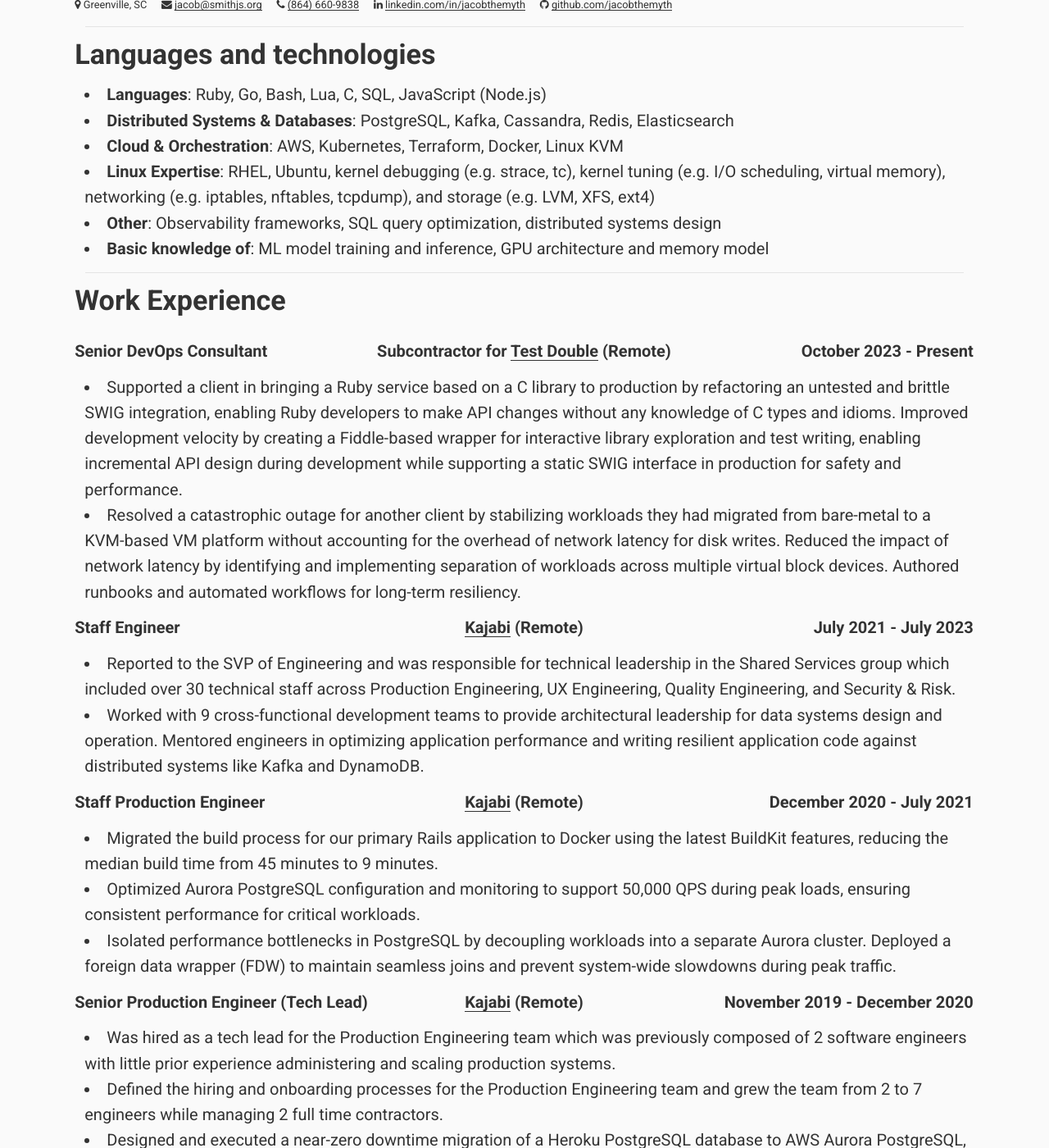
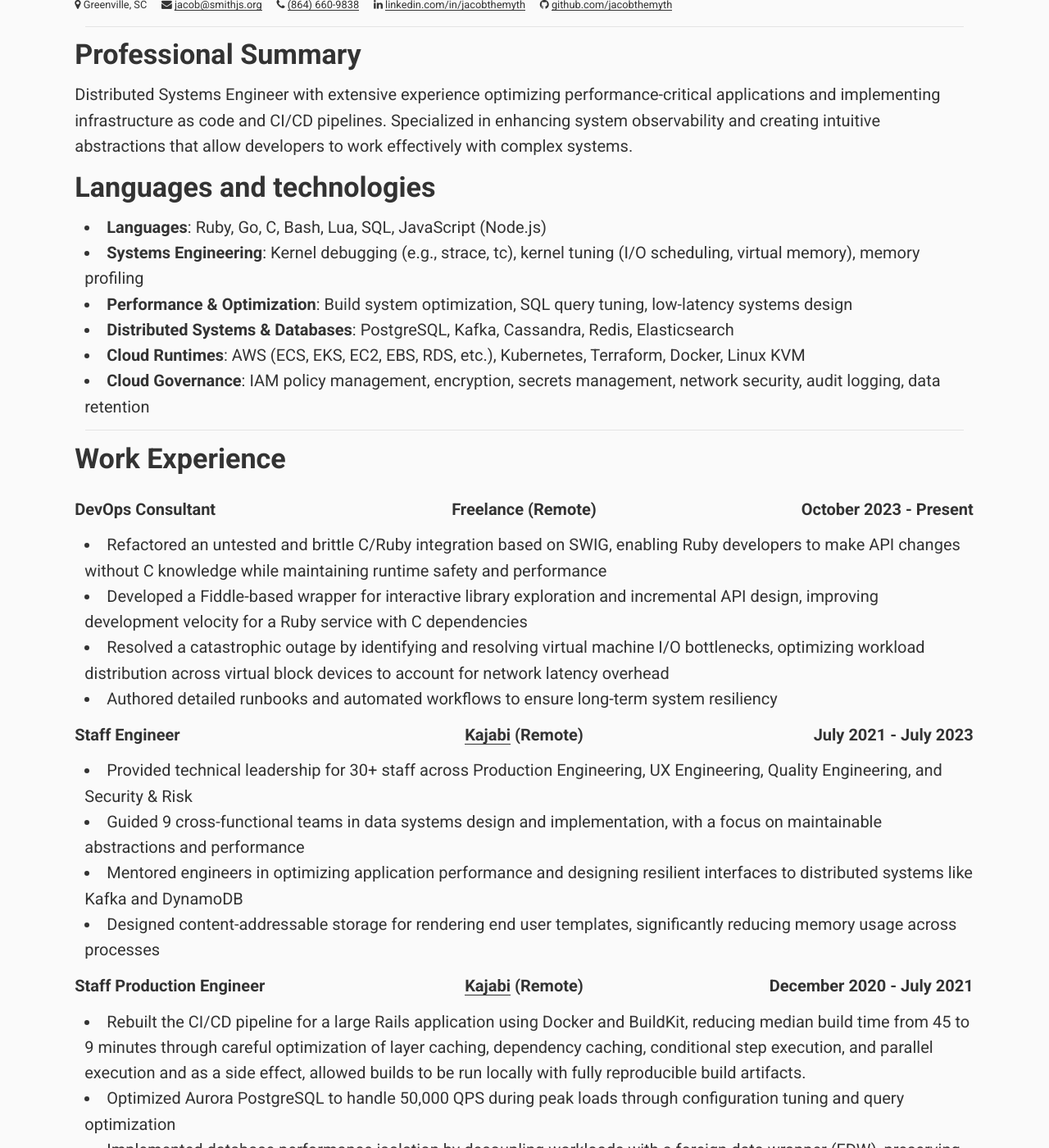
Before and after one commit to jacobthemyth/jacobthemyth.github.io, a Jekyll site: the page built from resume.md, in a window 1280 px wide and 1400 px high, scrolled down 324 px. Shown: the whole window at 82% size. Built offline with Jekyll 4.4.1, drawn with Linux system fonts in a browser that asks for light colours; nearby versions of some CDN libraries; library files that are not in the unit come from our copies; our own code applies the rules of GitHub Pages for plain Markdown files; some of the changed text lies outside the part shown.

Commit message:
Update resume

```diff
--- a/resume.md
+++ b/resume.md
@@ -4,28 +4,34 @@ permalink: /resume
 body_class: resume
 ---
 
+## Professional Summary
+
+Distributed Systems Engineer with extensive experience optimizing performance-critical applications and implementing infrastructure as code and CI/CD pipelines. Specialized in enhancing system observability and creating intuitive abstractions that allow developers to work effectively with complex systems.
+
 ## Languages and technologies
 
-- **Languages**: Ruby, Go, Bash, Lua, C, SQL, JavaScript (Node.js)
+- **Languages**: Ruby, Go, C, Bash, Lua, SQL, JavaScript (Node.js)
+- **Systems Engineering**: Kernel debugging (e.g., strace, tc), kernel tuning (I/O scheduling, virtual memory), memory profiling
+- **Performance & Optimization**: Build system optimization, SQL query tuning, low-latency systems design
 - **Distributed Systems & Databases**: PostgreSQL, Kafka, Cassandra, Redis, Elasticsearch
-- **Cloud & Orchestration**: AWS, Kubernetes, Terraform, Docker, Linux KVM
-- **Linux Expertise**: RHEL, Ubuntu, kernel debugging (e.g. strace, tc), kernel tuning (e.g. I/O scheduling, virtual memory), networking (e.g. iptables, nftables, tcpdump), and storage (e.g. LVM, XFS, ext4)
-- **Other**: Observability frameworks, SQL query optimization, distributed systems design
-- **Basic knowledge of**: ML model training and inference, GPU architecture and memory model
+- **Cloud Runtimes**: AWS (ECS, EKS, EC2, EBS, RDS, etc.), Kubernetes, Terraform, Docker, Linux KVM
+- **Cloud Governance**: IAM policy management, encryption, secrets management, network security, audit logging, data retention
 
 <hr>
 
 ## Work Experience
 
-#### Senior DevOps Consultant
+#### DevOps Consultant
 {: .inline-left}
-#### Subcontractor for [Test Double](https://testdouble.com)&nbsp;(Remote)
+#### Freelance&nbsp;(Remote)
 {: .inline-center}
 #### October 2023 - Present
 {: .inline-right}
 
-- Supported a client in bringing a Ruby service based on a C library to production by refactoring an untested and brittle SWIG integration, enabling Ruby developers to make API changes without any knowledge of C types and idioms. Improved development velocity by creating a Fiddle-based wrapper for interactive library exploration and test writing, enabling incremental API design during development while supporting a static SWIG interface in production for safety and performance.
-- Resolved a catastrophic outage for another client by stabilizing workloads they had migrated from bare-metal to a KVM-based VM platform without accounting for the overhead of network latency for disk writes. Reduced the impact of network latency by identifying and implementing separation of workloads across multiple virtual block devices. Authored runbooks and automated workflows for long-term resiliency.
+- Refactored an untested and brittle C/Ruby integration based on SWIG, enabling Ruby developers to make API changes without C knowledge while maintaining runtime safety and performance
+- Developed a Fiddle-based wrapper for interactive library exploration and incremental API design, improving development velocity for a Ruby service with C dependencies
+- Resolved a catastrophic outage by identifying and resolving virtual machine I/O bottlenecks, optimizing workload distribution across virtual block devices to account for network latency overhead
+- Authored detailed runbooks and automated workflows to ensure long-term system resiliency
 
 #### Staff Engineer
 {: .inline-left}
@@ -34,8 +40,10 @@ body_class: resume
 #### July 2021 - July 2023
 {: .inline-right}
 
-- Reported to the SVP of Engineering and was responsible for technical leadership in the Shared Services group which included over 30 technical staff across Production Engineering, UX Engineering, Quality Engineering, and Security & Risk.
-- Worked with 9 cross-functional development teams to provide architectural leadership for data systems design and operation. Mentored engineers in optimizing application performance and writing resilient application code against distributed systems like Kafka and DynamoDB.
+- Provided technical leadership for 30+ staff across Production Engineering, UX Engineering, Quality Engineering, and Security & Risk
+- Guided 9 cross-functional teams in data systems design and implementation, with a focus on maintainable abstractions and performance
+- Mentored engineers in optimizing application performance and designing resilient interfaces to distributed systems like Kafka and DynamoDB
+- Designed content-addressable storage for rendering end user templates, significantly reducing memory usage across processes
 
 #### Staff Production Engineer
 {: .inline-left}
@@ -44,9 +52,9 @@ body_class: resume
 #### December 2020 - July 2021
 {: .inline-right}
 
-- Migrated the build process for our primary Rails application to Docker using the latest BuildKit features, reducing the median build time from 45 minutes to 9 minutes.
-- Optimized Aurora PostgreSQL configuration and monitoring to support 50,000 QPS during peak loads, ensuring consistent performance for critical workloads.
-- Isolated performance bottlenecks in PostgreSQL by decoupling workloads into a separate Aurora cluster. Deployed a foreign data wrapper (FDW) to maintain seamless joins and prevent system-wide slowdowns during peak traffic.
+- Rebuilt the CI/CD pipeline for a large Rails application using Docker and BuildKit, reducing median build time from 45 to 9 minutes through careful optimization of layer caching, dependency caching, conditional step execution, and parallel execution and as a side effect, allowed builds to be run locally with fully reproducible build artifacts.
+- Optimized Aurora PostgreSQL to handle 50,000 QPS during peak loads through configuration tuning and query optimization
+- Implemented database performance isolation by decoupling workloads with a foreign data wrapper (FDW), preserving functionality while preventing system-wide slowdowns
 
 #### Senior Production Engineer (Tech Lead)
 {: .inline-left}
@@ -55,13 +63,14 @@ body_class: resume
 #### November 2019 - December 2020
 {: .inline-right}
 
-- Was hired as a tech lead for the Production Engineering team which was previously composed of 2 software engineers with little prior experience administering and scaling production systems.
 - Defined the hiring and onboarding processes for the Production Engineering team and grew the team from 2 to 7 engineers while managing 2 full time contractors.
 - Designed and executed a near-zero downtime migration of a Heroku PostgreSQL database to AWS Aurora PostgreSQL, leveraging kernel tuning and cache warming to reduce customer impact and proactive testing and rollback planning to ensure resilience.
-- Developed IaC, migration automations, and provided technical leadership to the Production Engineering team and the 6 product development teams for migrating application compute workloads from Heroku to AWS EKS.
-- Upgraded dozens of dependencies in the Rails monolith, wrote a handful of libraries and services in Ruby around availability, and helped improve the observability of the system both by directly adding instrumentation and by working with the product development teams to add their own instrumentation and monitors.
+- Developed infrastructure-as-code, migration automations, and provided technical leadership to the Production Engineering team and the 6 product development teams for migrating application compute workloads from Heroku to AWS EKS.
+- Upgraded critical dependencies in a Rails monolith, improving system stability and performance
+- Implemented libraries and services in Ruby, primarily around resilience in the face of partial system failure
+- Enhanced system observability through strategic instrumentation and alerting systems, enabling rapid diagnosis of performance bottlenecks and security incidents
 
-<div class="new-page"></div>
+<!-- <div class="new-page"></div> -->
 
 #### Senior Software Consultant
 {: .inline-left}
@@ -70,9 +79,9 @@ body_class: resume
 #### May 2019 - November 2019
 {: .inline-right}
 
-- Subcontracted for staff augmentation on a core systems team at a Fortune 50 company.
-- Diagnosed and fixed several issues in a Go service that ended up reducing the memory usage of ~10k server instances ~250MB each, thereby drastically reducing the overall memory usage across their Kubernetes cluster.
-- Worked on a fork of the Ruby VM in C to prototype the reliability and performance impact of a proposed change to string handling in Ruby.
+- Worked on the Ruby VM (i.e. "MRI") in C to prototype the reliability and performance impact of interning all string literals.
+- Worked on a MySQL client library written in C, helping prepare it to be open sourced
+- Diagnosed and fixed memory problems in a Go service that used `cgo` to integrate with a Rust library that itself integrated with a C++ library, reducing memory usage of ~10k server instances by ~250MB each, significantly decreasing resource utilization across a Kubernetes cluster
 
 #### Lead Software Engineer
 {: .inline-left}
@@ -82,7 +91,7 @@ body_class: resume
 {: .inline-right}
 
 - Led a team of 3 engineers extracting a service from a monolithic .NET web application on MSSQL to a Go microservice on Couchbase.
-- Supported engineers on other teams in learning Go, especially regarding concurrency and testing, and was a trusted resource for them despite being at the company a short time.
+- Mentored engineers across multiple teams on Go concurrency patterns, testing methodologies, and cross-language integration
 
 #### Senior Software Consultant
 {: .inline-left}
@@ -91,7 +100,9 @@ body_class: resume
 #### 2016 - 2018
 {: .inline-right}
 
-Integrated with client teams to help improve their software delivery process while personally designing and implementing software systems. The highlight of this role for me was working with distributed systems for the first time, in particular Kafka, Cassandra, and microservices in Java and Go.
+- Implemented and optimized a serialization/deserialization format for real-time IoT event data based on protobufs with a custom wire format "wrapper" to support routing and aggregating messages based on a polymorphic message type.
+- Designed and implemented event processing services using Kafka, Cassandra, Redis, Ruby, and Java
+- Built and optimized CI/CD pipelines on Heroku, Kubernetes, and EC2 using Harness, CircleCI, and other platforms and tools
 
 #### Front End Engineering Instructor
 {: .inline-left}
@@ -100,7 +111,7 @@ Integrated with client teams to help improve their software delivery process whi
 #### 2014 - 2016
 {: .inline-right}
 
-Taught 12-week courses in front end development, focused on JavaScript apps using simple Node.js backends.
+- Taught 12-week courses in front end development, focused on JavaScript apps using simple Node.js backends.
 
 #### Web Developer
 {: .inline-left}
```
Also changed, not shown: 1 other file.
